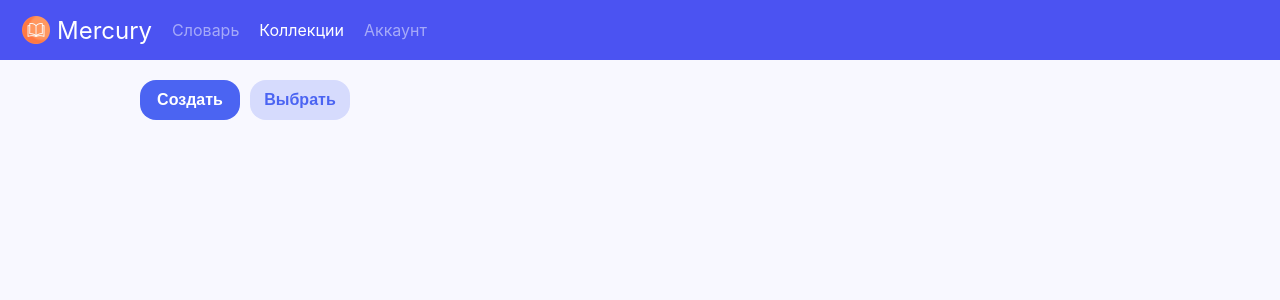
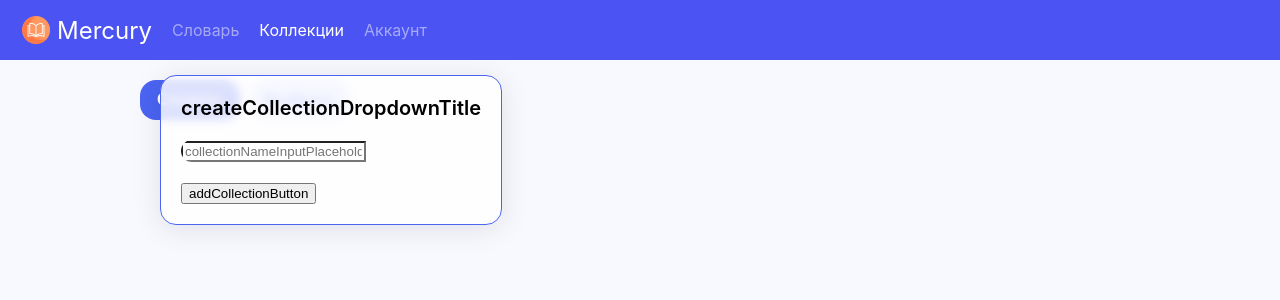
Before and after one commit to SkullMag/mercury-web, a React (Create React App) app: page /collections in a window 1280 px wide. Both pictures are taken after a click on the button "Создать". Shown: the top 300 px of the page. Built offline with nearby package versions, Linux system fonts and the light colour scheme.

Commit message:
Added functionality to create new collection

```diff
--- a/src/components/CollectionsHeader.jsx
+++ b/src/components/CollectionsHeader.jsx
@@ -1,19 +1,50 @@
 import React from "react"
 import { useTranslation } from "react-i18next"
+import { useSelector } from "react-redux"
+import { SERVER_IP } from "../constants"
 import "../styles/CollectionsHeader.css"
+import { DropdownMenu, DropdownItem } from "./DropdownMenu"
 
-export default function CollectionsHeader() {
+export default function CollectionsHeader( {collections, setCollections} ) {
     const [isSelecting, setSelecting] = React.useState(false)
     const [t, ] = useTranslation("collections")
+    const [dropdownHidden, setDropdownHidden] = React.useState(true)
+    const authState = useSelector(state => state.auth)
+    const [collectionName, setCollectionName] = React.useState("")
+    const [errorText, setErrorText] = React.useState("")
 
     function selectButtonClicked() {
         setSelecting(select => !select)
+    }
 
+    function collectionNameChanged(event) {
+        setCollectionName(event.target.value)
+    }
+
+    async function createCollection() {
+        if (collectionName.length < 3) {
+            setErrorText(t("collectionNameLengthError"))
+            return
+        }
+        let response = fetch([SERVER_IP, "api", "createCollection",
+                                      authState.token, collectionName].join("/"),
+                                      { method: "POST" })
+        if (!response.ok) {
+            setErrorText(t("collectionAlreadyCreatedError"))
+            return
+        }
+        response = await response
+        if (response.status === 200) {
+            setCollections({
+                collections: [...collections, {name: collectionName, wordCount: 0, username: authState.username}]
+            })
+            setDropdownHidden(hidden => !hidden)
+        }
     }
 
     return (
         <div className="collections-header">
-            <button className="createCollectionButton">
+            <button className="createCollectionButton" onClick={() => setDropdownHidden(hidden => !hidden)}>
                 {t("createCollectionButton")}
             </button>
             <button className="selectCollectionButton" onClick={selectButtonClicked}>
@@ -22,6 +53,24 @@ export default function CollectionsHeader() {
             {isSelecting && (<button className="deleteCollectionButton">
                 {t("deleteCollectionButton")}
             </button>)}
+            <DropdownMenu
+                style={{transform: "translateX(0) translateY(120px)", "text-align": "center"}}
+                header={(
+                    <>
+                        <p>{t("createCollectionDropdownTitle")}</p>
+                        <p className="errorText" style={{"font-size": "16px"}}>{errorText}</p>
+                    </>
+                )}
+                body={(
+                    <input type="text" className="collectionNameInput" placeholder={t("collectionNameInputPlaceholder")} value={collectionName} onChange={collectionNameChanged} />
+                )}
+                footer={(
+                    <button className="addCollectionButton" onClick={createCollection}>
+                        {t("addCollectionButton")}
+                    </button>
+                )}
+                isHidden={dropdownHidden} />
+
         </div>
     )
 }
```
